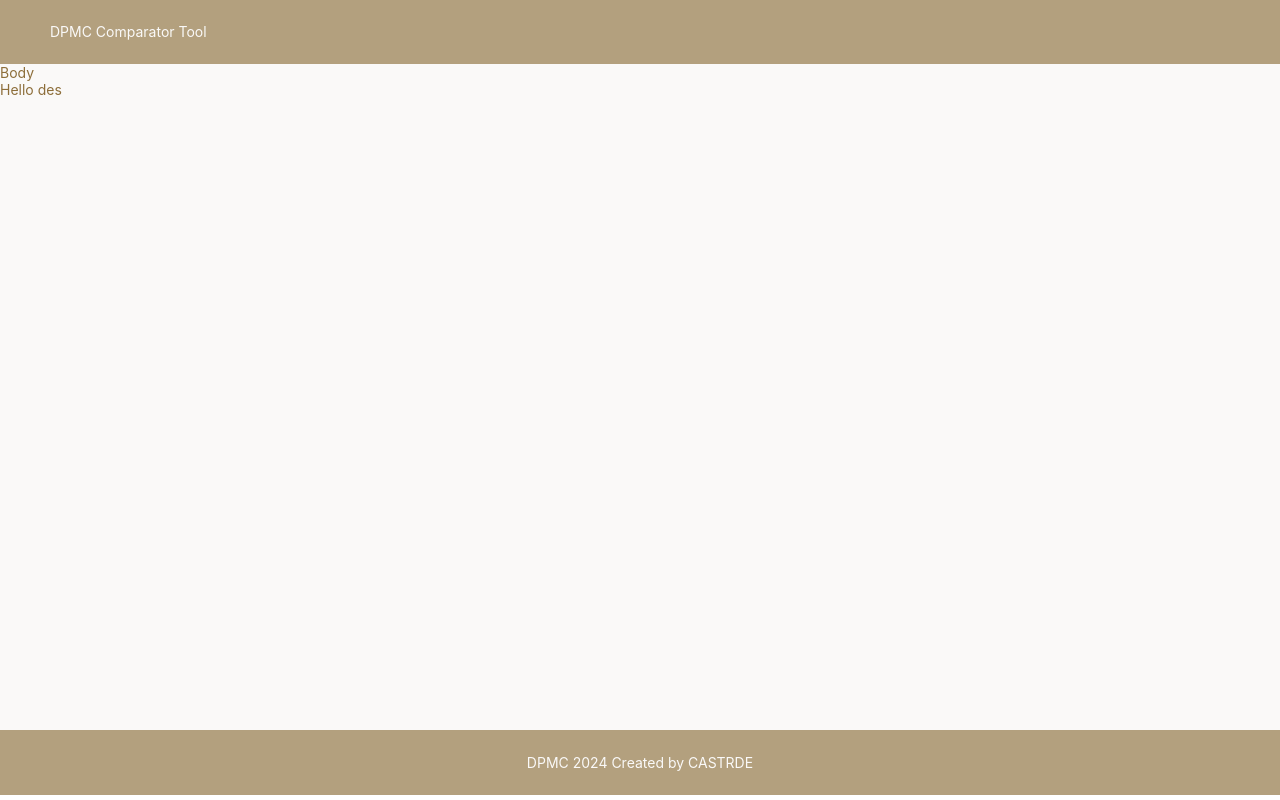
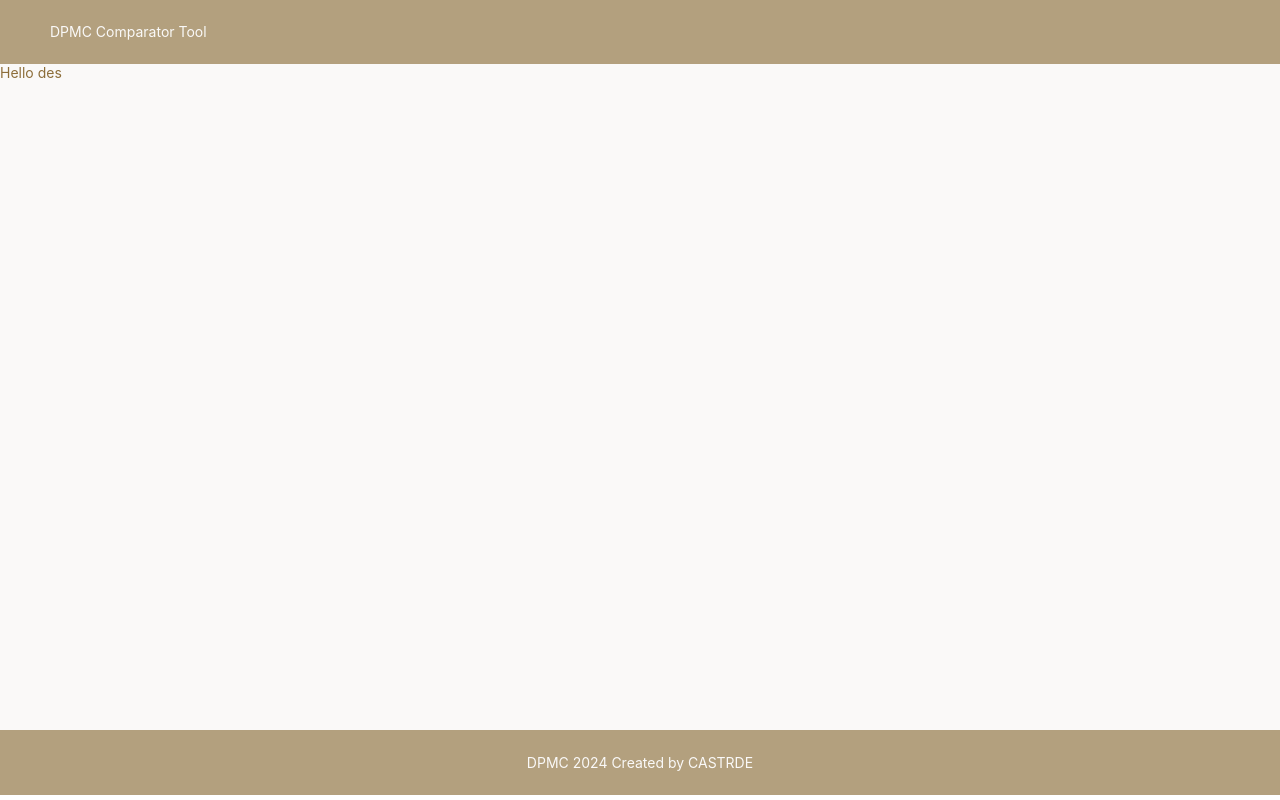
Before and after one commit to CDesiree/pdfcomparator-frontend, a React (Create React App) app: page / in a window 1280 px wide. Built offline with nearby package versions, Linux system fonts and the light colour scheme.

Commit message:
[remove] unnecessary text

```diff
--- a/src/components/layout/SiteLayout.jsx
+++ b/src/components/layout/SiteLayout.jsx
@@ -8,7 +8,7 @@ function SiteLayout() {
     return (
         <Layout>
             <Header className="sitelayout-header">DPMC Comparator Tool</Header>
-            <Content className="sitelayout-bg">Body
+            <Content className="sitelayout-bg">
                 <Outlet />
             </Content>
             <Footer className="sitelayout-footer">DPMC {new Date().getFullYear()} Created by CASTRDE</Footer>
```
